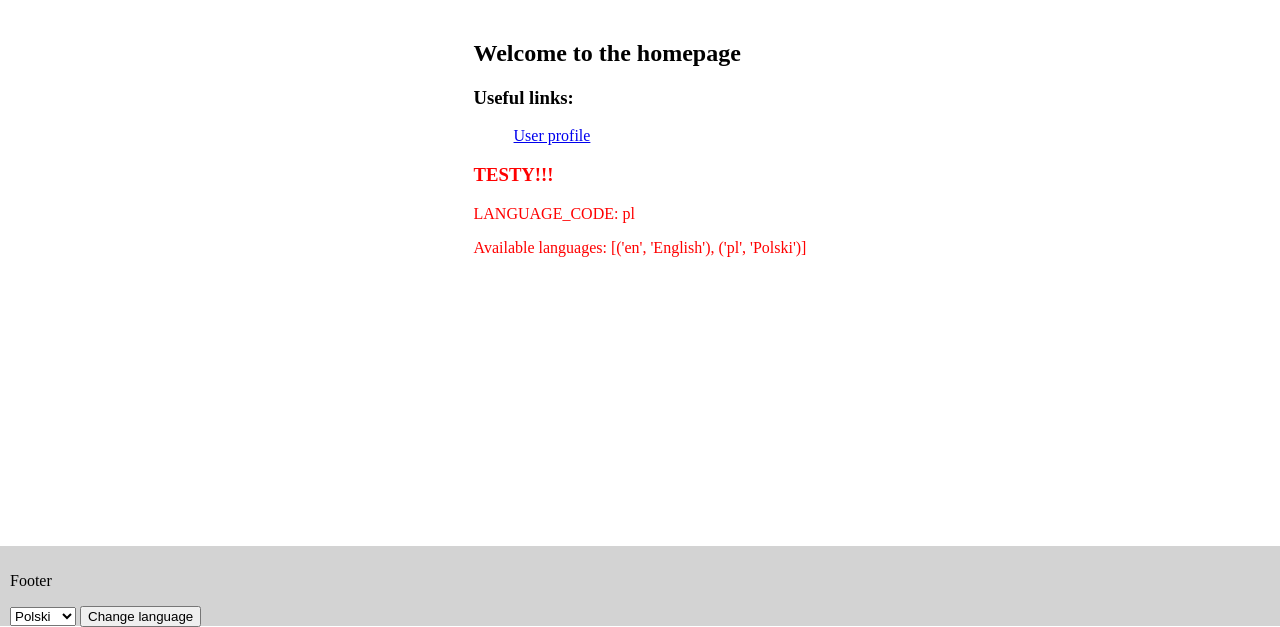
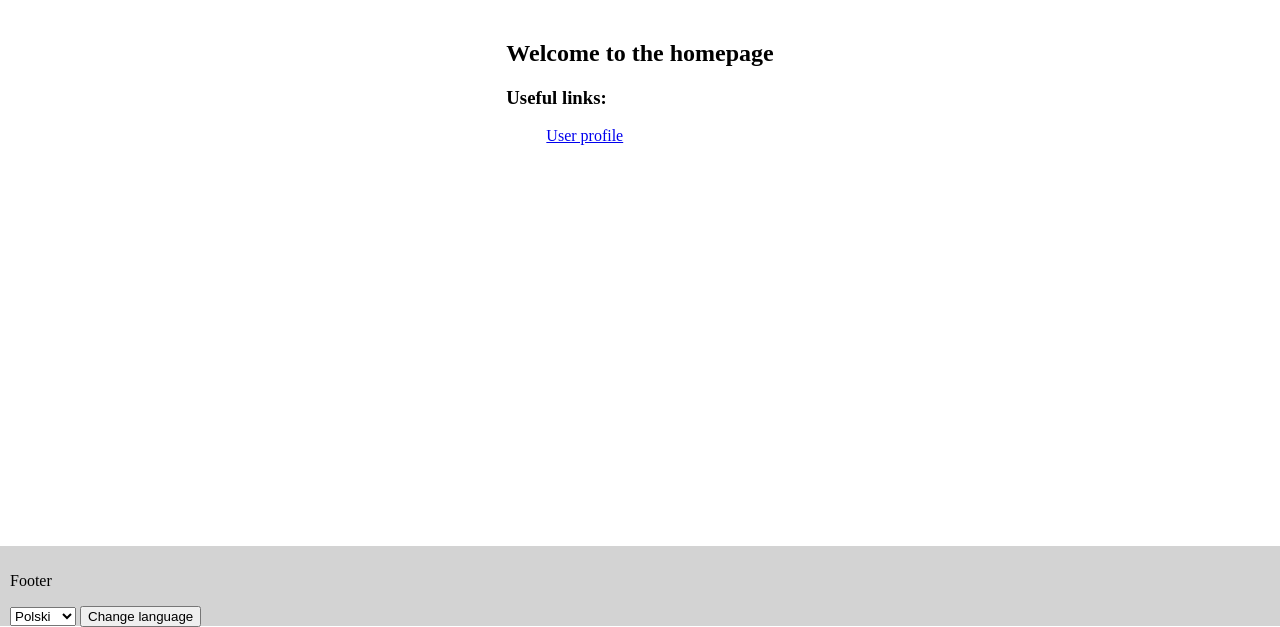
Before and after one commit to BlaneBlake/TravelPortal, a Django app: page / in a window 1280 px wide. Shown: the part 174-801 px from the top of the page. Run offline with Django 3.2, Linux system fonts and the light colour scheme.

Commit message:
few little fixes

```diff
--- a/templates/blog/home.html
+++ b/templates/blog/home.html
@@ -9,12 +9,4 @@
 
     </ul>
 
-
-<!--testowe sprawdzanie języka -->
-    <div style="color:red">
-        <h3>TESTY!!!</h3>
-        <p>LANGUAGE_CODE: {{ LANGUAGE_CODE }}</p>
-        <p>Available languages: {{ LANGUAGES }}</p>
-    </div>
-
 {% endblock %}}
```
Also changed, not shown: locale/pl/LC_MESSAGES/lang_pl.po (deleted).
